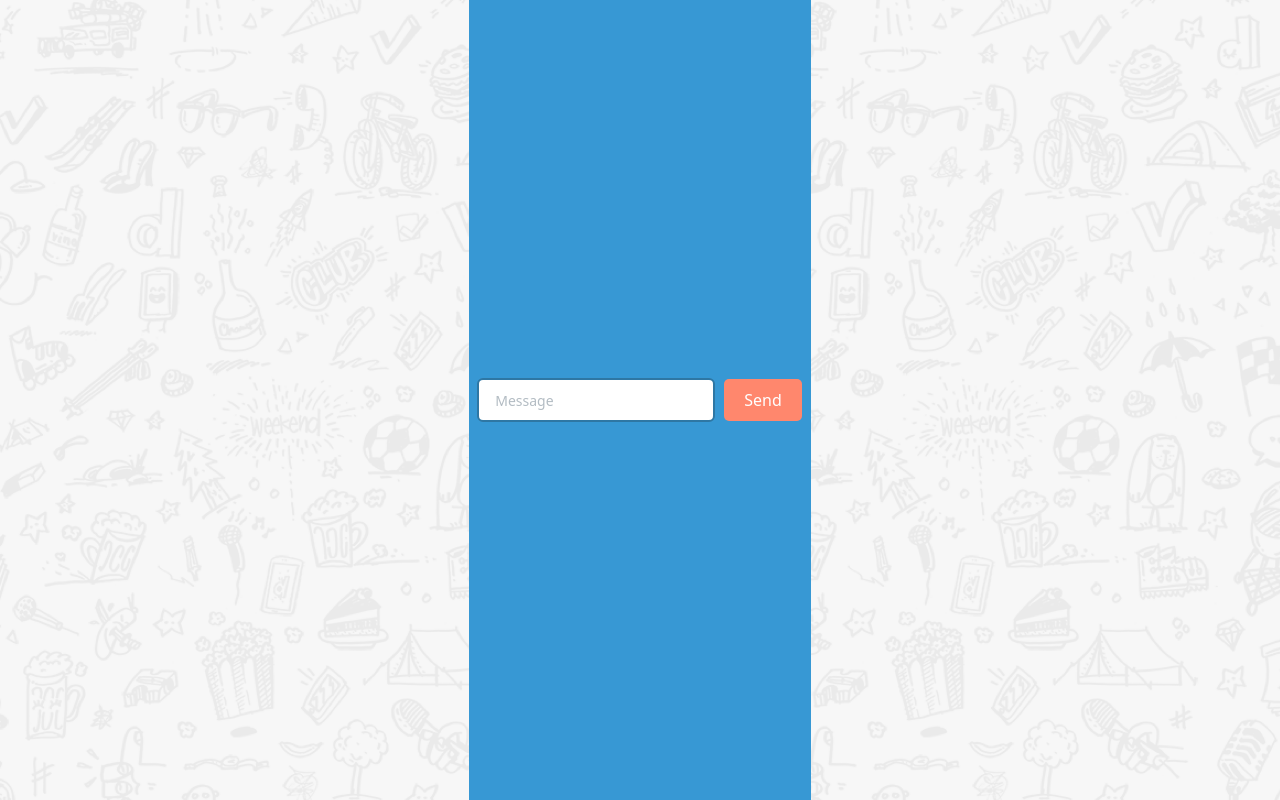
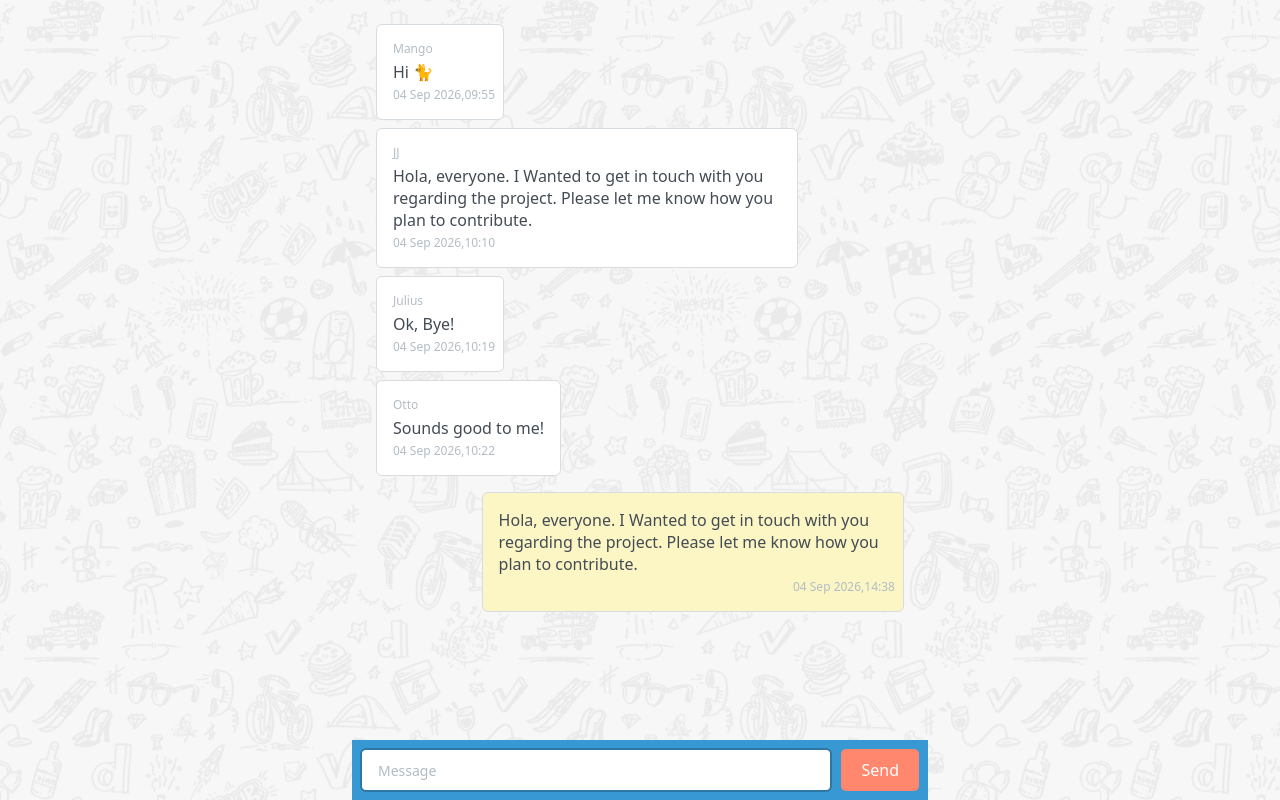
Before and after one commit to Julian-Diaz01/doodle-code-challenge, a React (Vite) app: page / in a window 1280 px wide. Built offline with nearby package versions, Linux system fonts and the light colour scheme.

Commit message:
added chat components, list, bubble and updated the window

```diff
--- a/src/App.tsx
+++ b/src/App.tsx
@@ -1,7 +1,8 @@
 import { ChatWindow } from './components/ChatWindow'
+import { CURRENT_USER, sampleMessages } from './data/sampleMessages'
 
 function App() {
-  return <ChatWindow />
+  return <ChatWindow messages={sampleMessages} currentUser={CURRENT_USER} />
 }
 
 export default App
--- a/src/components/ChatWindow.tsx
+++ b/src/components/ChatWindow.tsx
@@ -1,14 +1,23 @@
 import bodyBg from '../assets/body-bg.png'
+import type { Message } from '../types'
+import { MessageList } from './MessageList'
 import { Composer } from './Composer'
 
+interface ChatWindowProps {
+  messages: Message[]
+  currentUser: string
+}
 
-export function ChatWindow() {
+export function ChatWindow({ messages, currentUser }: ChatWindowProps) {
   return (
     <div
       className="flex h-dvh justify-center bg-page"
-      style={{ backgroundImage: `url(${bodyBg})`, backgroundRepeat: 'repeat' }}
+      style={{ backgroundImage: `url(${bodyBg})`, backgroundRepeat: 'repeat', backgroundSize: '1100px' }}
     >
+      <div className="flex h-full w-full max-w-xl flex-col overflow-hidden">
+        <MessageList messages={messages} currentUser={currentUser} />
         <Composer />
+      </div>
     </div>
   )
 }
--- /dev/null
+++ b/src/components/MessageBubble.tsx
@@ -0,0 +1,35 @@
+import type { Message } from '../types'
+
+function formatTimestamp(iso: string) {
+  const date = new Date(iso)
+  const day = String(date.getDate()).padStart(2, '0')
+  const month = date.toLocaleString('en-US', { month: 'short' })
+  const hours = String(date.getHours()).padStart(2, '0')
+  const minutes = String(date.getMinutes()).padStart(2, '0')
+  return `${day} ${month} ${date.getFullYear()},${hours}:${minutes}`
+}
+
+interface MessageBubbleProps {
+  message: Message
+  isOwn: boolean
+}
+
+export function MessageBubble({ message, isOwn }: MessageBubbleProps) {
+  return (
+    <li className={`flex ${isOwn ? 'justify-end' : 'justify-start'}`}>
+      <div
+        className={`rounded-sm p-4 border-bubble-border border max-w-[90%] sm:max-w-[80%] ${
+          isOwn ? 'bg-outgoing' : 'bg-white'
+        }`}
+      >
+        {!isOwn && (
+          <p className="mb-1 text-xs font-normal text-bubble-secondary">{message.author}</p>
+        )}
+        <p className="text-base leading-snug font-normal text-ink">{message.message}</p>
+        <p className={`mt-1 text-xs text-bubble-secondary -mr-2 ${isOwn ? 'text-right' : 'text-left'}`}>
+          {formatTimestamp(message.createdAt)}
+        </p>
+      </div>
+    </li>
+  )
+}
--- /dev/null
+++ b/src/components/MessageList.tsx
@@ -0,0 +1,33 @@
+import {useEffect, useRef} from 'react'
+import type {Message} from '../types'
+import {ScrollArea} from './ui/scroll-area'
+import {MessageBubble} from './MessageBubble'
+
+interface MessageListProps {
+    messages: Message[]
+    currentUser: string
+}
+
+export function MessageList({messages, currentUser}: MessageListProps) {
+    const bottomRef = useRef<HTMLDivElement>(null)
+
+    useEffect(() => {
+        bottomRef.current?.scrollIntoView({block: 'end'})
+    }, [messages.length])
+
+    return (
+        <ScrollArea className="min-h-0 flex-1">
+            <ul aria-live="polite" className="flex flex-col px-6 py-4">
+                {messages.map((message) => {
+                    const isOwn = message.author === currentUser
+                    return (
+                        <li key={message.id} className={isOwn ? 'mt-4' : 'mt-2'}>
+                            <MessageBubble message={message} isOwn={isOwn}/>
+                        </li>
+                    )
+                })}
+                <div ref={bottomRef}/>
+            </ul>
+        </ScrollArea>
+    )
+}
--- a/src/index.css
+++ b/src/index.css
@@ -15,6 +15,8 @@
   --color-muted: #B3BCC3;
   --color-gray: #B3BCC3;
   --color-page: #f7f7f7;
+  --color-bubble-border: #D6DCE0;
+  --color-bubble-secondary: #B3BCC3;
 }
 
 :root {
```
